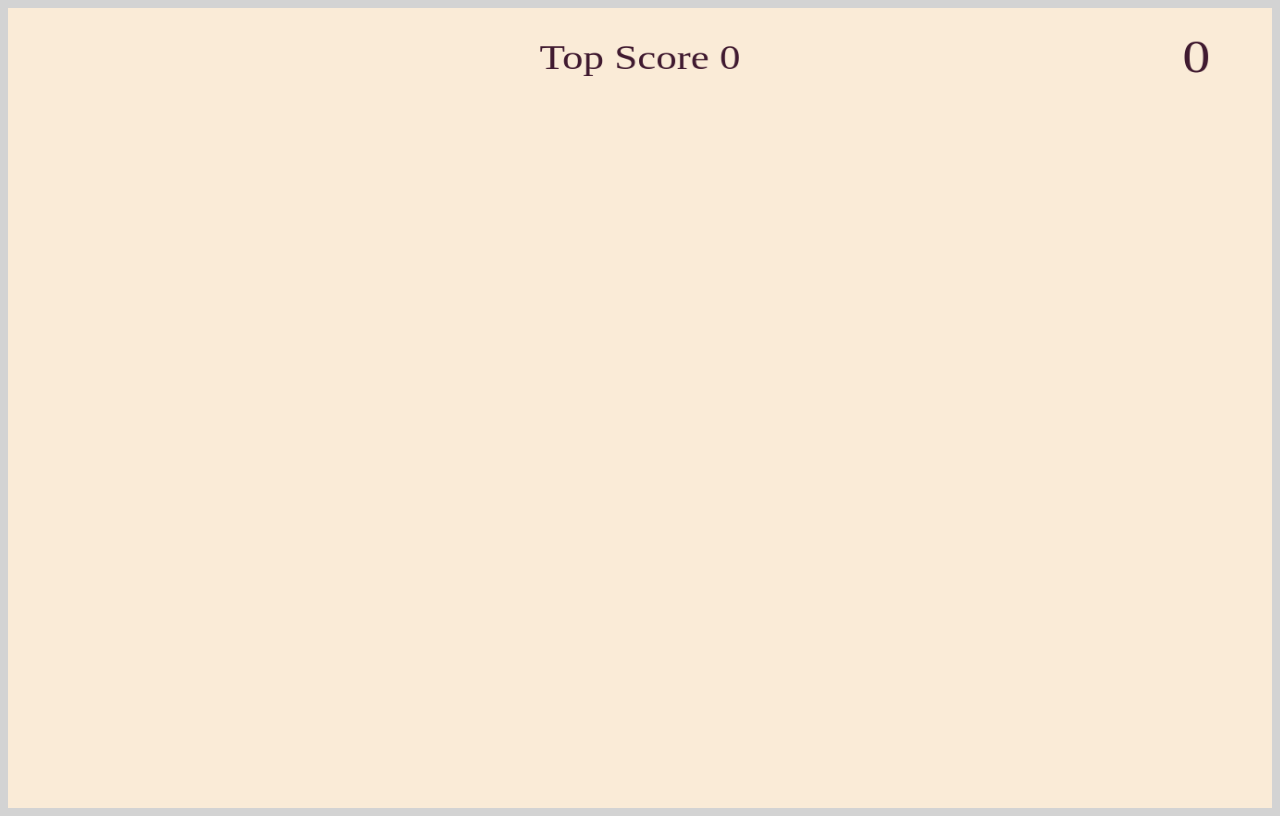
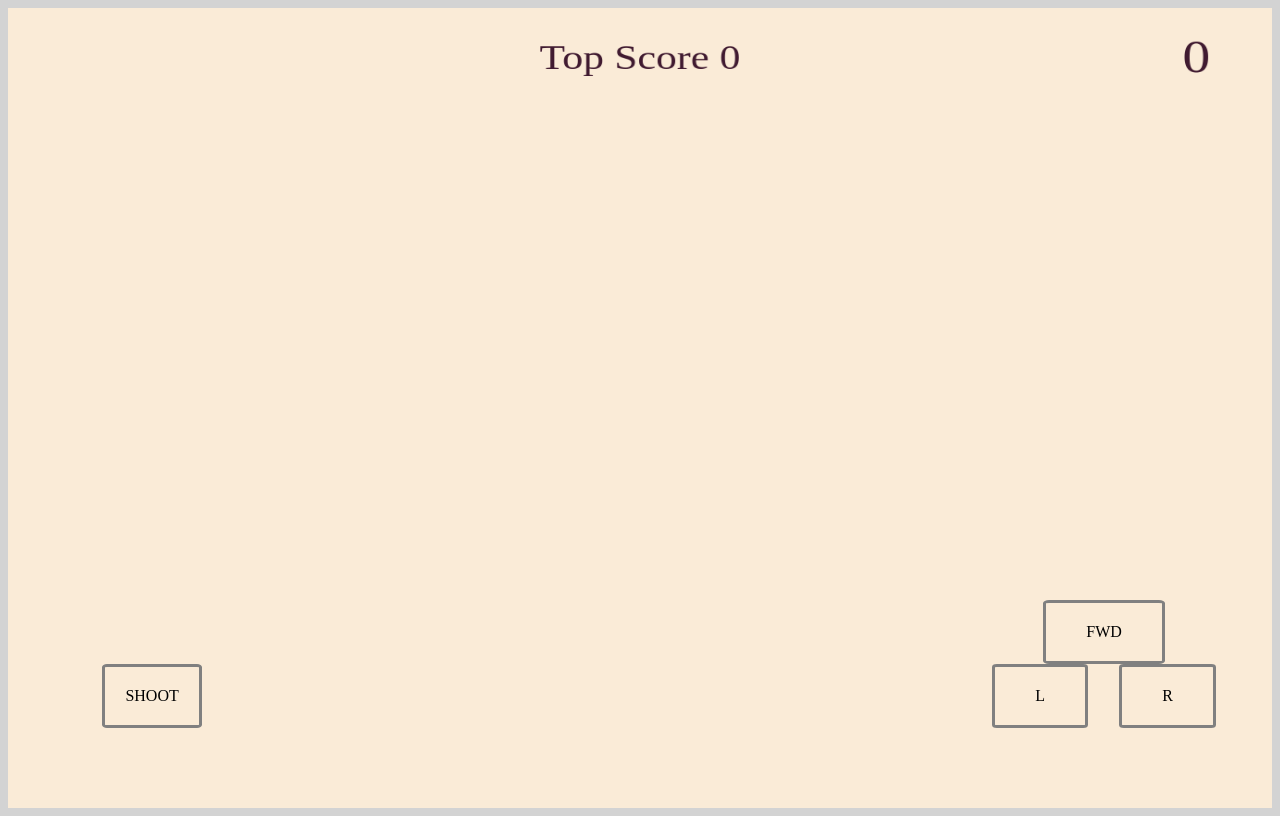
Before and after one commit to EwanColquhoun/ChristmasGame, a plain HTML site: page index.html in a window 1280 px wide. Drawn offline with Linux system fonts and the light colour scheme.

Commit message:
Add buttons for touch events

```diff
--- a/index.html
+++ b/index.html
@@ -8,13 +8,17 @@
 </head>
 <body>
     <canvas id="myCanvas" width="1366" height="1024"></canvas>
+    <div id="shoot">SHOOT</div>
+    <div id="left">L</div>
+    <div id="fwd">FWD</div>
+    <div id="right">R</div>
     <script>
         const FPS = 30; //frames per second
         const TURN_SPEED = 360; //turn speed in deg per second
         const FRICTION = 0.7; //friction coefficient of snow (0 = no friction, 1 = lots)
         const PRES_NUM = 3; //starting num of pres
         const PRES_SPD = 50; //max starting speed in pix per second
-        const PRES_SIZE = 180; // starting size of presents in pix
+        const PRES_SIZE = 160; // starting size of presents in pix
         const PRES_POINTS_LGE = 20 //points scored for large pres
         const PRES_POINTS_MED = 10 //points scored for large pres
         const PRES_POINTS_SML = 5 //points scored for large pres
@@ -46,6 +50,46 @@
         //set up event handlers
         document.addEventListener("keydown", keyDown);
         document.addEventListener("keyup", keyUp);
+
+        //get buttons for touch actions
+        const shoot = document.getElementById('shoot');
+        const left = document.getElementById('left');
+        const fwd = document.getElementById('fwd');
+        const right = document.getElementById('right');
+
+        //handle touch actions
+        shoot.addEventListener("touchstart", e => {
+            shootPoo();
+        });
+        shoot.addEventListener("touchend", e => {
+            sled.canShoot = true;
+        });
+
+        left.addEventListener("touchstart", e => {
+            console.log('left')
+            sled.rot = TURN_SPEED / 180 * Math.PI / FPS;
+        });
+        left.addEventListener("touchend", e => {
+            sled.rot = 0;
+        });
+
+        fwd.addEventListener("touchstart", e => {
+            console.log('fwd')
+
+            sled.thrusting = true;
+        });
+        fwd.addEventListener("touchend", e => {
+            sled.thrusting = false;
+        });
+
+        right.addEventListener("touchstart", e => {
+            console.log('right')
+
+            sled.rot = -TURN_SPEED / 180 * Math.PI / FPS;
+        });
+        right.addEventListener("touchend", e => {
+            sled.rot = 0;
+        });
 
         //set up game loop
 
@@ -146,8 +190,8 @@
                 pres.push(newPres(x, y, PRES_SIZE / 4));
                 score += PRES_POINTS_LGE;
             } else if (r == Math.ceil(PRES_SIZE / 4)){
-                pres.push(newPres(x, y, Math.ceil(PRES_SIZE / 8)));
-                pres.push(newPres(x, y, Math.ceil(PRES_SIZE / 8)));
+                pres.push(newPres(x, y, Math.ceil(PRES_SIZE / 6)));
+                pres.push(newPres(x, y, Math.ceil(PRES_SIZE / 6)));
                 score += PRES_POINTS_MED;
             } else {
                 score += PRES_POINTS_SML;
--- a/static/style.css
+++ b/static/style.css
@@ -16,4 +16,42 @@ body {
     background-color: antiquewhite;
     height: 100%;
     width: 100%;
+    position: relative;
 }
+
+#shoot, #fwd, #right, #left {
+    position: absolute;
+    z-index: 100;
+}
+
+#shoot {
+    left: 8%;
+    bottom: 9%;
+    border: 3px solid grey;
+    border-radius: 5%;
+    padding: 20px;
+}
+
+#left {
+    right: 15%;
+    bottom: 9%;
+    border: 3px solid grey;
+    border-radius: 5%;
+    padding: 20px 40px;
+}
+
+#fwd {
+    right: 9%;
+    bottom: 17%;
+    border: 3px solid grey;
+    border-radius: 5%;
+    padding: 20px 40px;
+}
+
+#right {
+    right: 5%;
+    bottom: 9%;
+    border: 3px solid grey;
+    border-radius: 5%;
+    padding: 20px 40px;
+}
```
